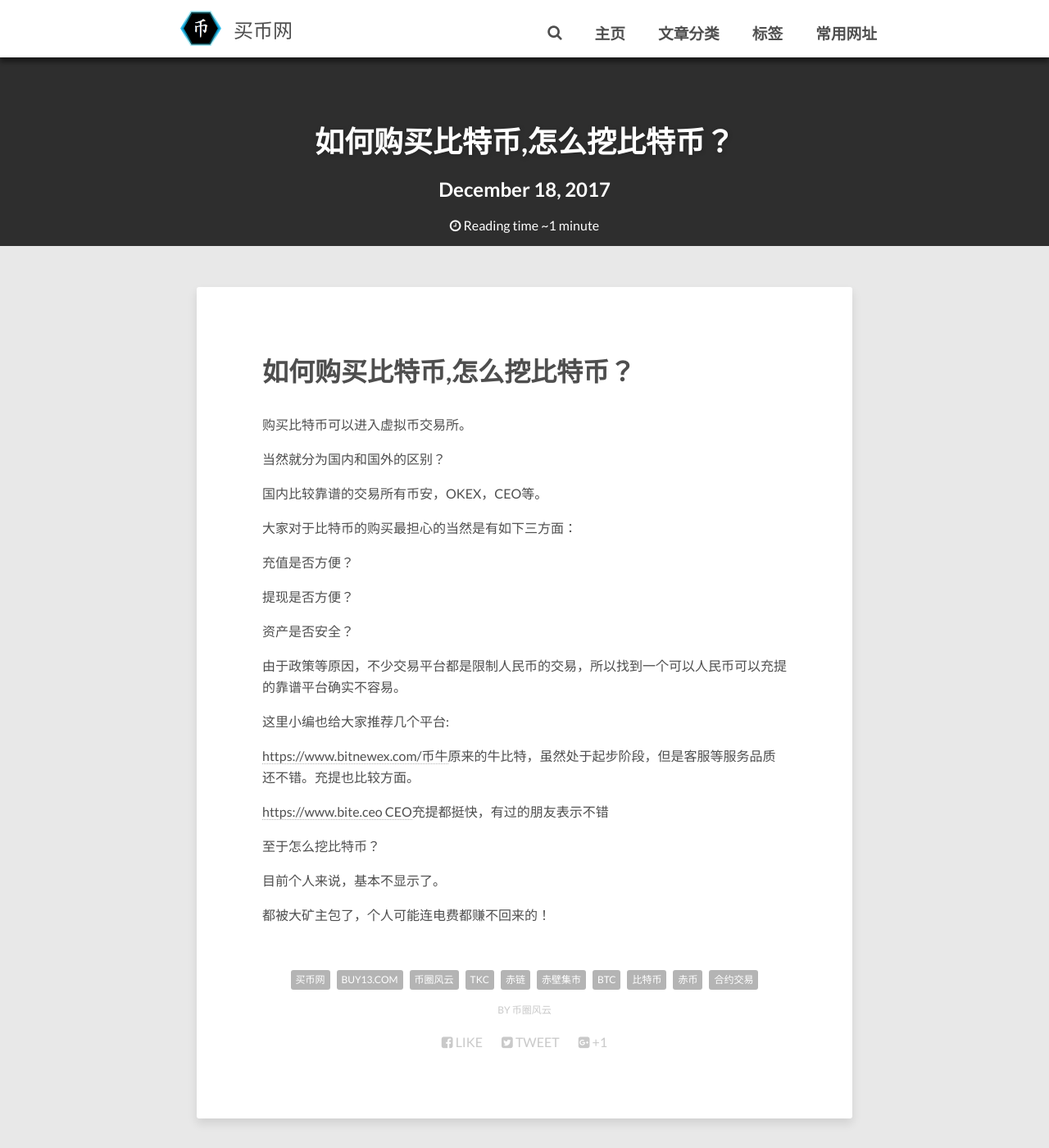
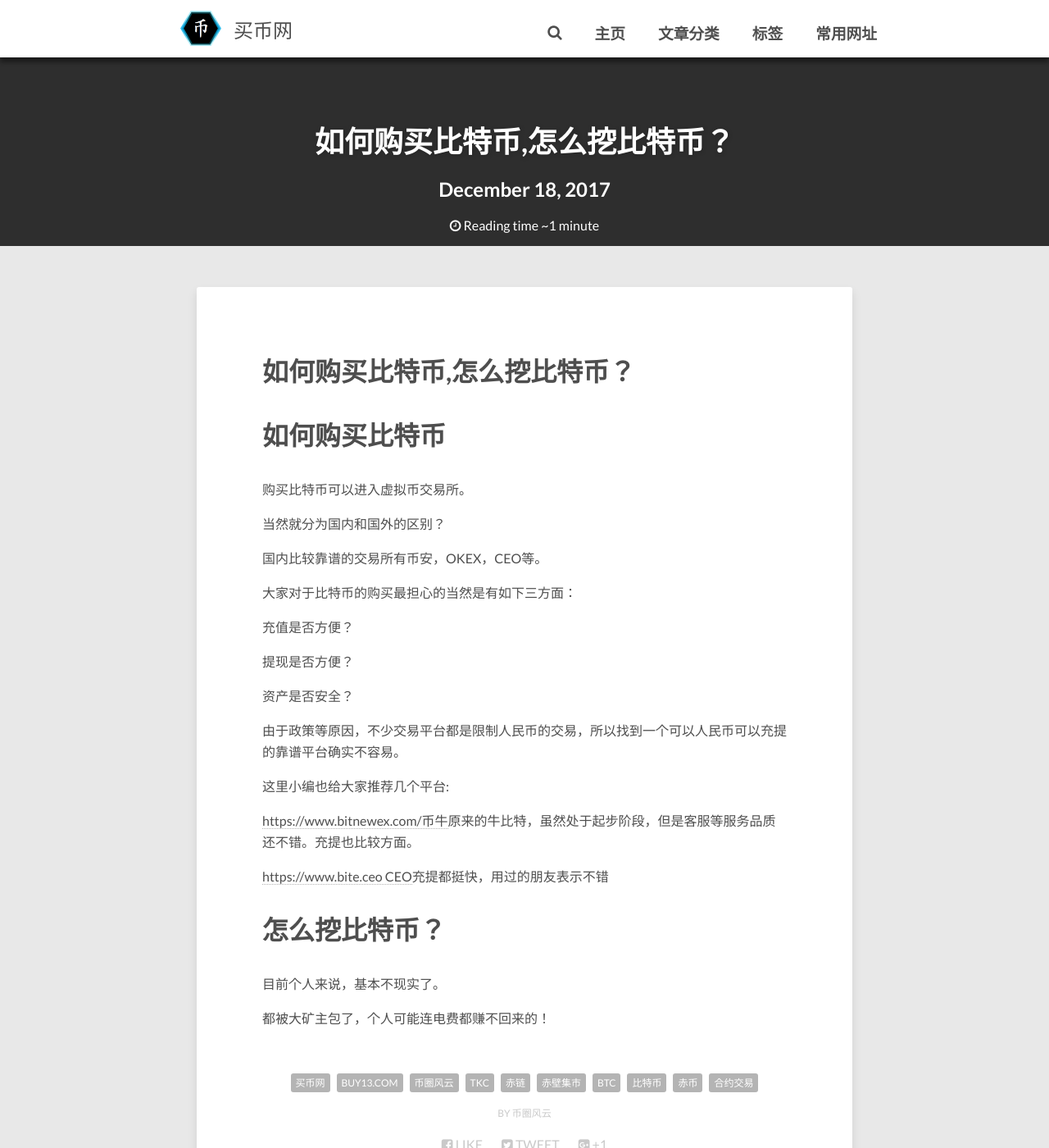
Before and after one commit to lijx127/buy13, a Jekyll site: the page built from _posts/2017-12-18-1.md, in a window 1280 px wide and 1400 px high. Shown: the whole window at 82% size. Built offline with Jekyll 4.4.1, drawn with Linux system fonts in a browser that asks for light colours; comment, search, counter and statistics services are not loaded.

Commit message:
Update 2017-12-18-1.md

```diff
--- a/_posts/2017-12-18-1.md
+++ b/_posts/2017-12-18-1.md
@@ -5,6 +5,7 @@
 tags: [买币网, buy13.com, 币圈风云,TKC,赤链,赤壁集市,btc,比特币,赤币,合约交易]
 categories: [币圈风云,TKC,比特币BTC]
 ---
+<h1>如何购买比特币</h1>
 购买比特币可以进入虚拟币交易所。
 
 当然就分为国内和国外的区别？
@@ -25,10 +26,10 @@
 
 <a href="https://www.bitnewex.com/">https://www.bitnewex.com/币牛</a>原来的牛比特，虽然处于起步阶段，但是客服等服务品质还不错。充提也比较方面。
 
-<a href="https://www.bite.ceo/">https://www.bite.ceo CEO</a>充提都挺快，有过的朋友表示不错
+<a href="https://www.bite.ceo/">https://www.bite.ceo CEO</a>充提都挺快，用过的朋友表示不错
 
-至于怎么挖比特币？
+<h1>怎么挖比特币？</h1>
 
-目前个人来说，基本不显示了。
+目前个人来说，基本不现实了。
 
 都被大矿主包了，个人可能连电费都赚不回来的！
```
